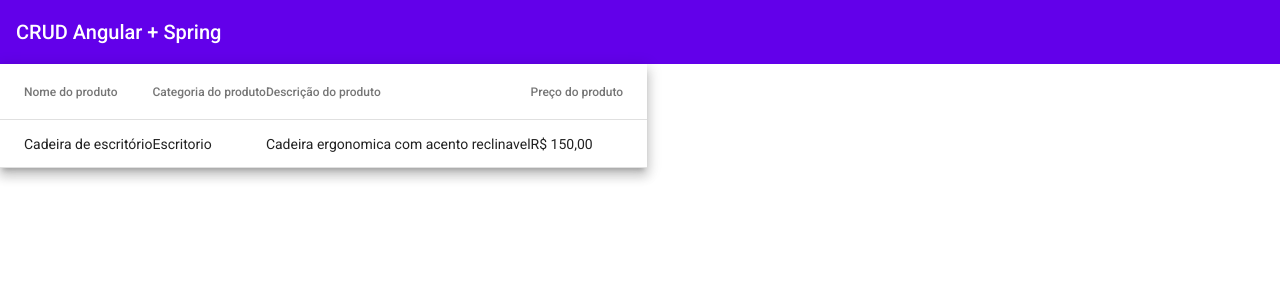
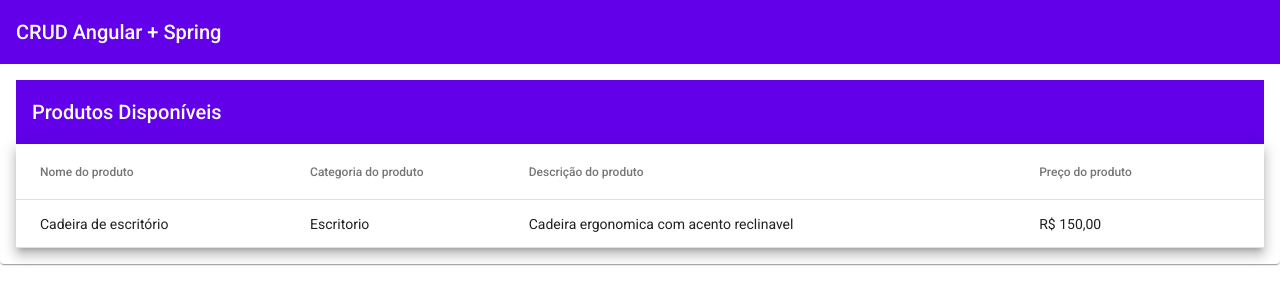
Before and after one commit to Eder-Professional/Crud_Angular, an Angular app: page /produtos in a window 1280 px wide. Shown: the top 304 px of the page. Built offline with nearby package versions, Linux system fonts and the light colour scheme.

Commit message:
Products table refactored

```diff
--- a/src/app/products/products.module.ts
+++ b/src/app/products/products.module.ts
@@ -1,10 +1,9 @@
 import { CommonModule } from '@angular/common';
 import { NgModule } from '@angular/core';
-import { MatTableModule } from '@angular/material/table';
 
+import { AppMaterialModule } from '../shared/app-material/app-material.module';
 import { ProductsRoutingModule } from './products-routing.module';
 import { ProdutosComponent } from './produtos/produtos.component';
-
 
 @NgModule({
   declarations: [
@@ -13,7 +12,7 @@
   imports: [
     CommonModule,
     ProductsRoutingModule,
-    MatTableModule
+    AppMaterialModule
   ]
 })
 export class ProductsModule { }
--- a/src/app/products/produtos/produtos.component.html
+++ b/src/app/products/produtos/produtos.component.html
@@ -1,3 +1,7 @@
+<mat-card>
+
+  <mat-toolbar color="primary">Produtos Disponíveis</mat-toolbar>
+
   <table mat-table [dataSource]="products" class="mat-elevation-z8">
 
     <!-- Name Column -->
@@ -34,3 +38,4 @@
     <tr mat-header-row *matHeaderRowDef="displayedColumns"></tr>
     <tr mat-row *matRowDef="let row; columns: displayedColumns;"></tr>
   </table>
+</mat-card>
--- a/src/app/products/produtos/produtos.component.scss
+++ b/src/app/products/produtos/produtos.component.scss
@@ -0,0 +1,3 @@
+table{
+  width: 100%;
+}
```
Also changed, not shown: src/app/shared/app-material/app-material.module.ts (added, +14 -0 lines), 1 other file (tests, documents, lock files or other folders). Lines whose indentation alone changed are shown as unchanged.
